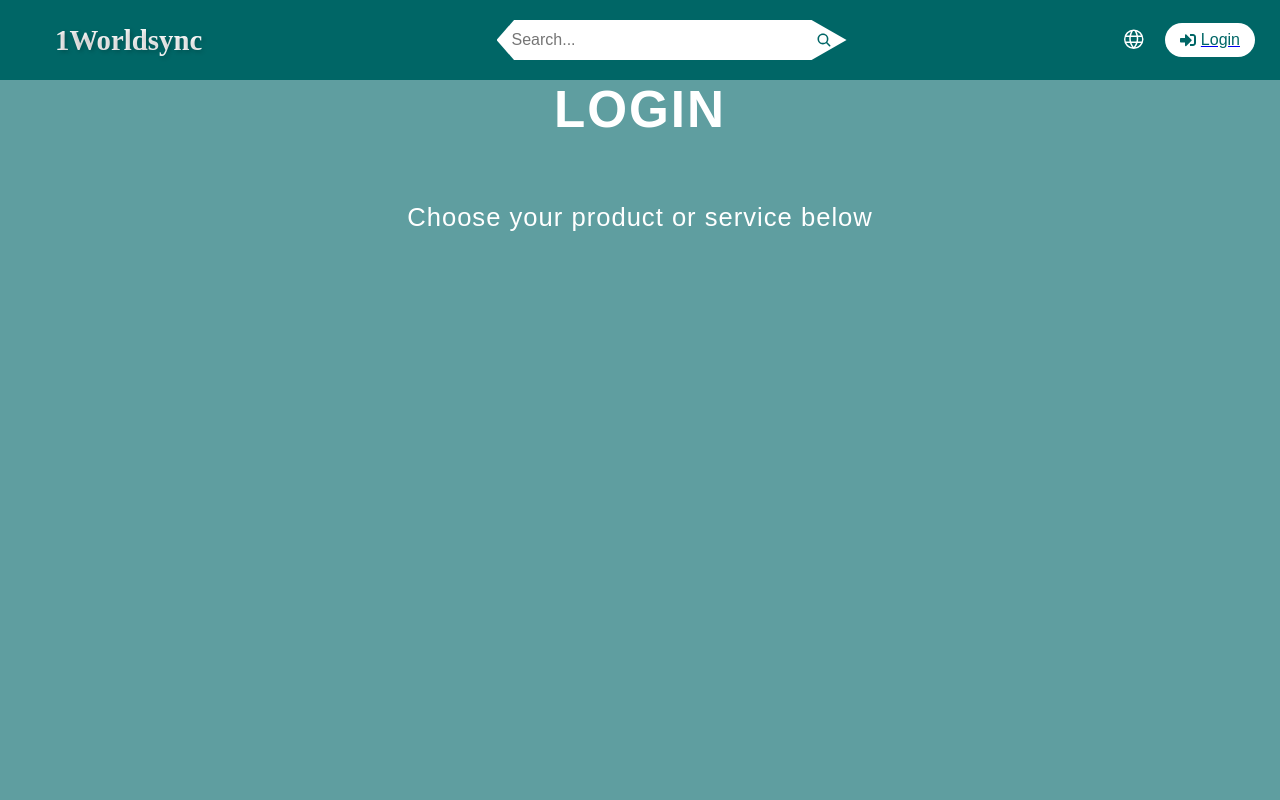
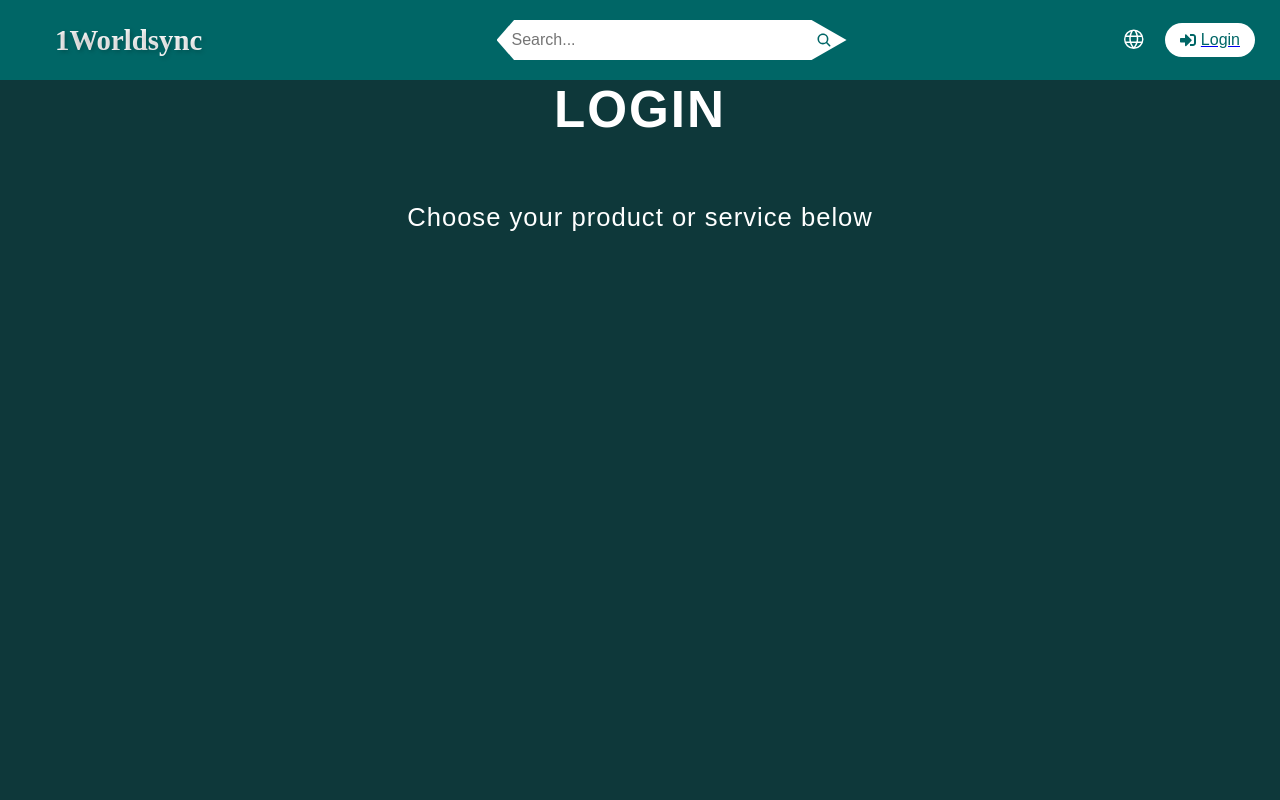
Before and after one commit to ayushsingh3007/WorldSync, a React (Create React App) app in the folder client/: page /login in a window 1280 px wide. Shown: the top 800 px of the page. Built offline with nearby package versions, Linux system fonts and the light colour scheme; a web font is replaced by a local one.

Commit message:
Login Page Structure

```diff
--- a/client/src/Style/login.module.css
+++ b/client/src/Style/login.module.css
@@ -11,7 +11,7 @@
 }
 
 .login_banner{
-    background-color: cadetblue;
+    background-color: rgb(14, 56, 58);
     width: 100%;
     height: 100vh;
 }
```
